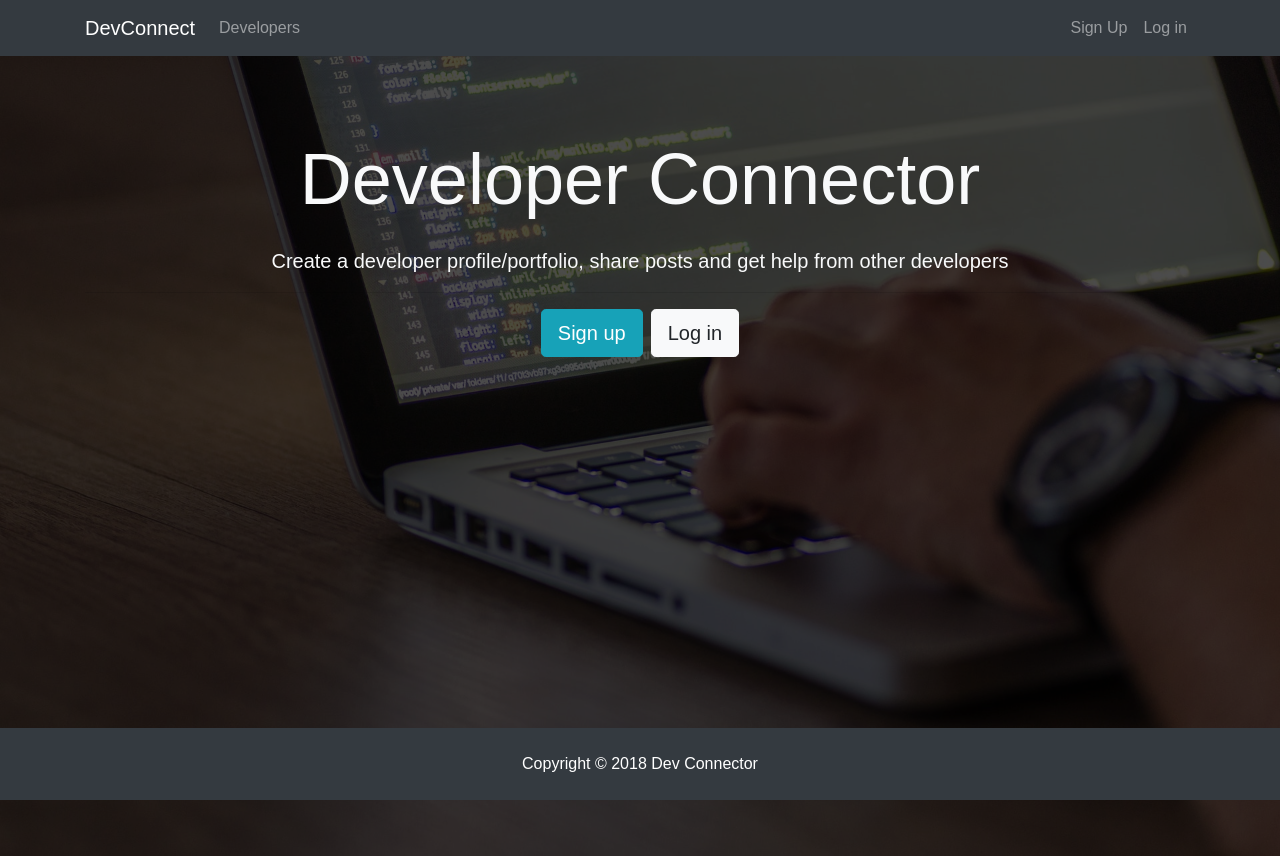
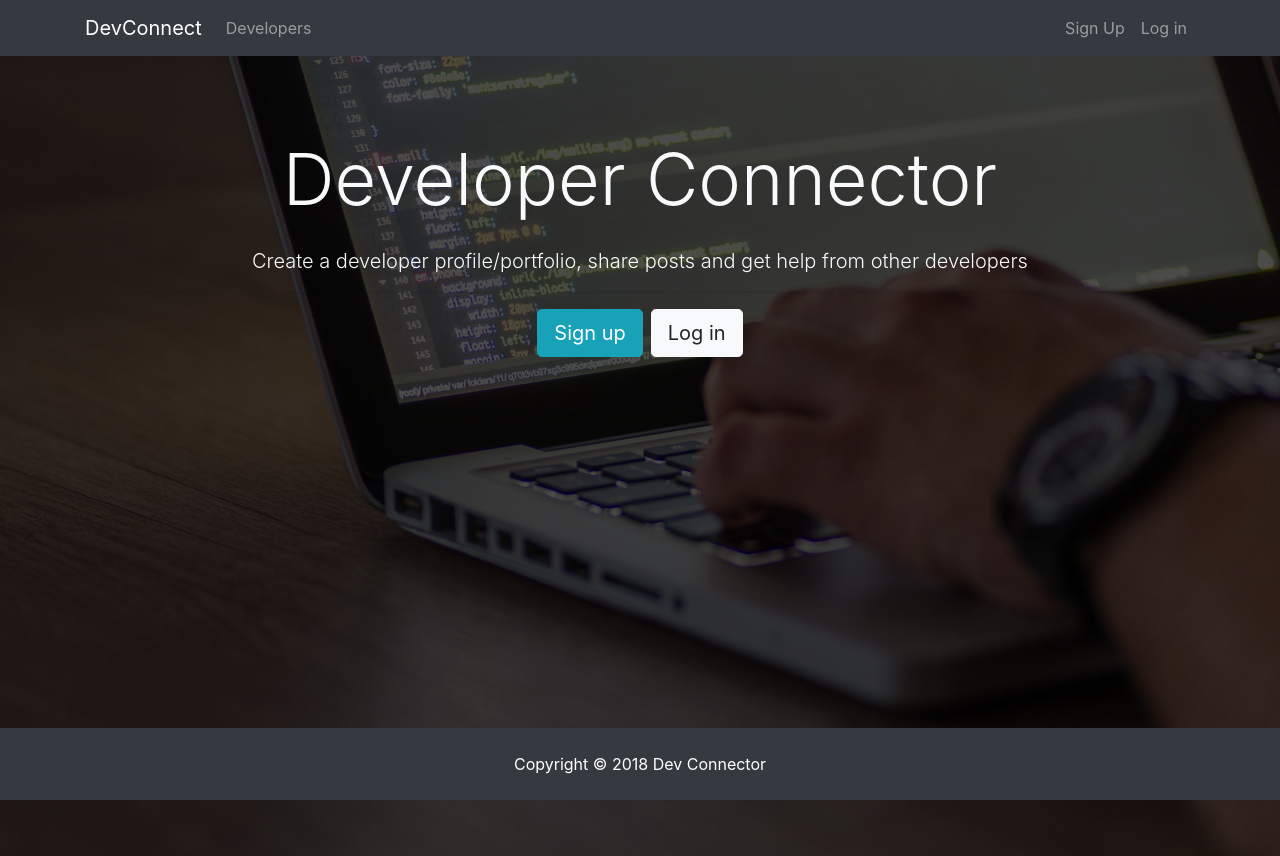
Before and after one commit to JSRobertOuimet/dev-connector, a React (Create React App) app in the folder client/: page / in a window 1280 px wide. Built offline with nearby package versions, Linux system fonts and the light colour scheme.

Commit message:
Removed unnecessary css file.

```diff
--- a/client/src/index.css
+++ /dev/null
@@ -1,5 +0,0 @@
-body {
-  margin: 0;
-  padding: 0;
-  font-family: sans-serif;
-}
--- a/client/src/index.js
+++ b/client/src/index.js
@@ -1,6 +1,5 @@
 import React from "react";
 import ReactDOM from "react-dom";
-import "./index.css";
 import App from "./App";
 import registerServiceWorker from "./registerServiceWorker";
 
```
